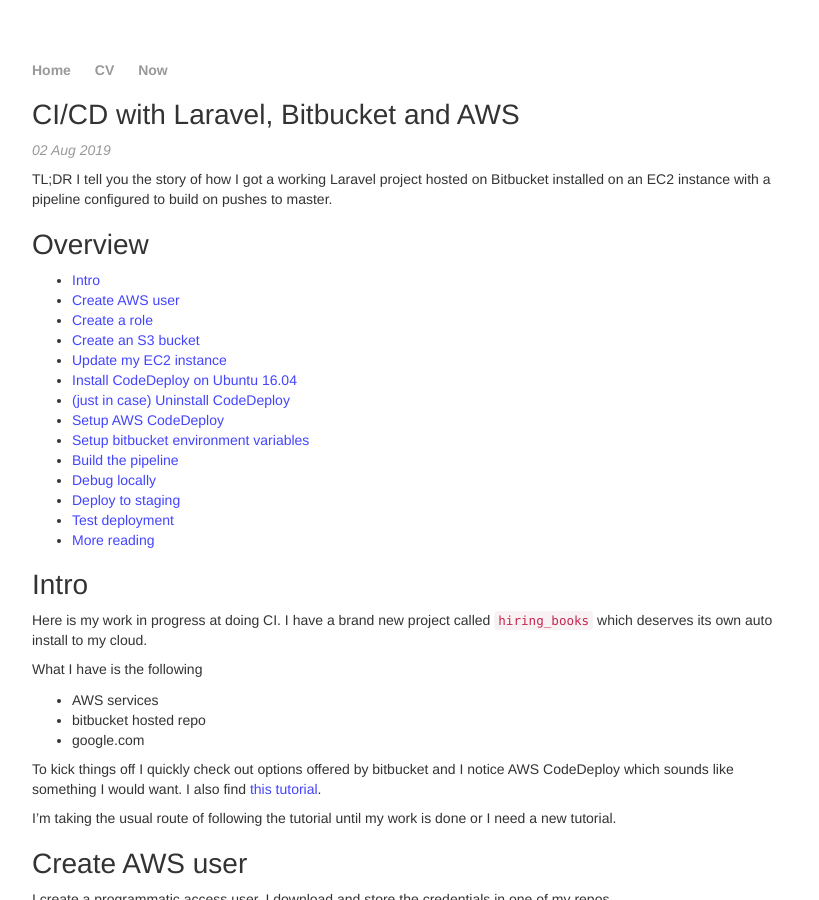
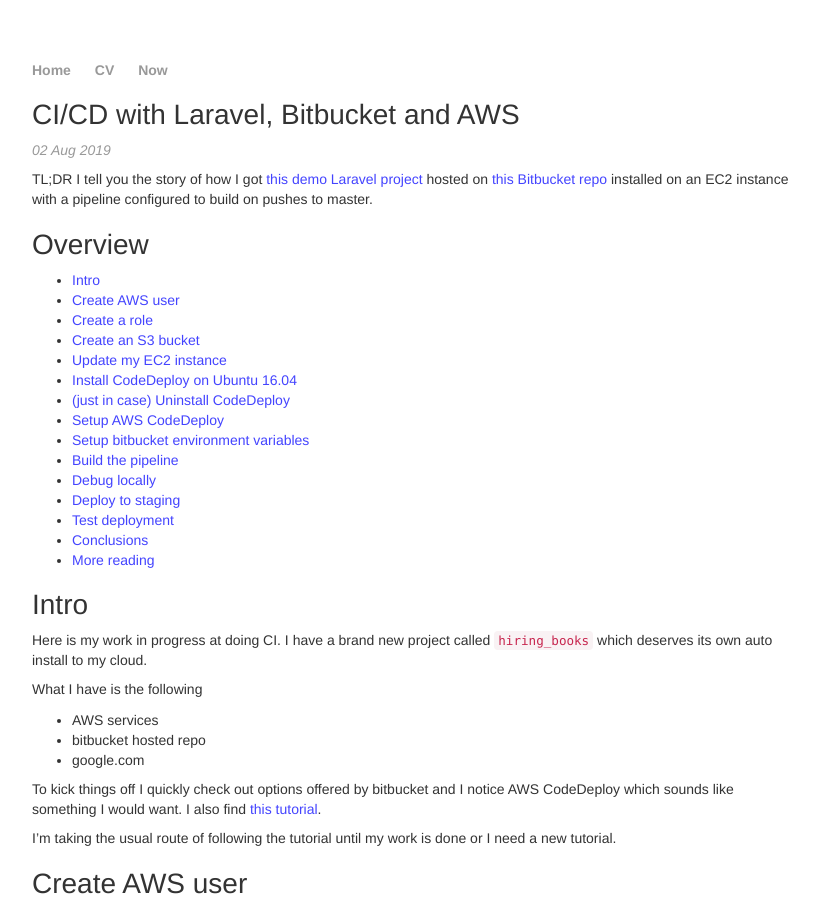
Before and after one commit to anrei0000/anrei0000.github.io, a Jekyll site: the page built from _posts/2019-08-02-ci_cd_with_laravel_bitbucket_aws.md, in a window 1280 px wide and 900 px high. Shown: the whole window, without its empty margins (224-1043 px from the left). Built offline with Jekyll 4.4.1, drawn with Linux system fonts in a browser that asks for light colours; nearby versions of some CDN libraries; a style sheet for code colours, icons or effects is not loaded.

Commit message:
- auto deployment

```diff
--- a/_posts/2019-08-02-ci_cd_with_laravel_bitbucket_aws.md
+++ b/_posts/2019-08-02-ci_cd_with_laravel_bitbucket_aws.md
@@ -4,7 +4,8 @@
 date: 2019-08-02
 ---
 
-TL;DR I tell you the story of how I got a working Laravel project hosted on Bitbucket installed on an EC2 instance with a pipeline configured to build on pushes to master.
+TL;DR I tell you the story of how I got [this demo Laravel project](https://www.books.lpgfmk.xyz)
+hosted on [this Bitbucket repo](https://bitbucket.org/anrei0000/hiring_books/src/master/) installed on an EC2 instance with a pipeline configured to build on pushes to master.
 
 # Overview
 
@@ -21,6 +22,7 @@
 * [Debug locally](#debug-locally)
 * [Deploy to staging](#deploy-to-staging)
 * [Test deployment](#test-deployment)
+* [Conclusions](#conclusions)
 * [More reading](#more-reading)
 
 # Intro
```
